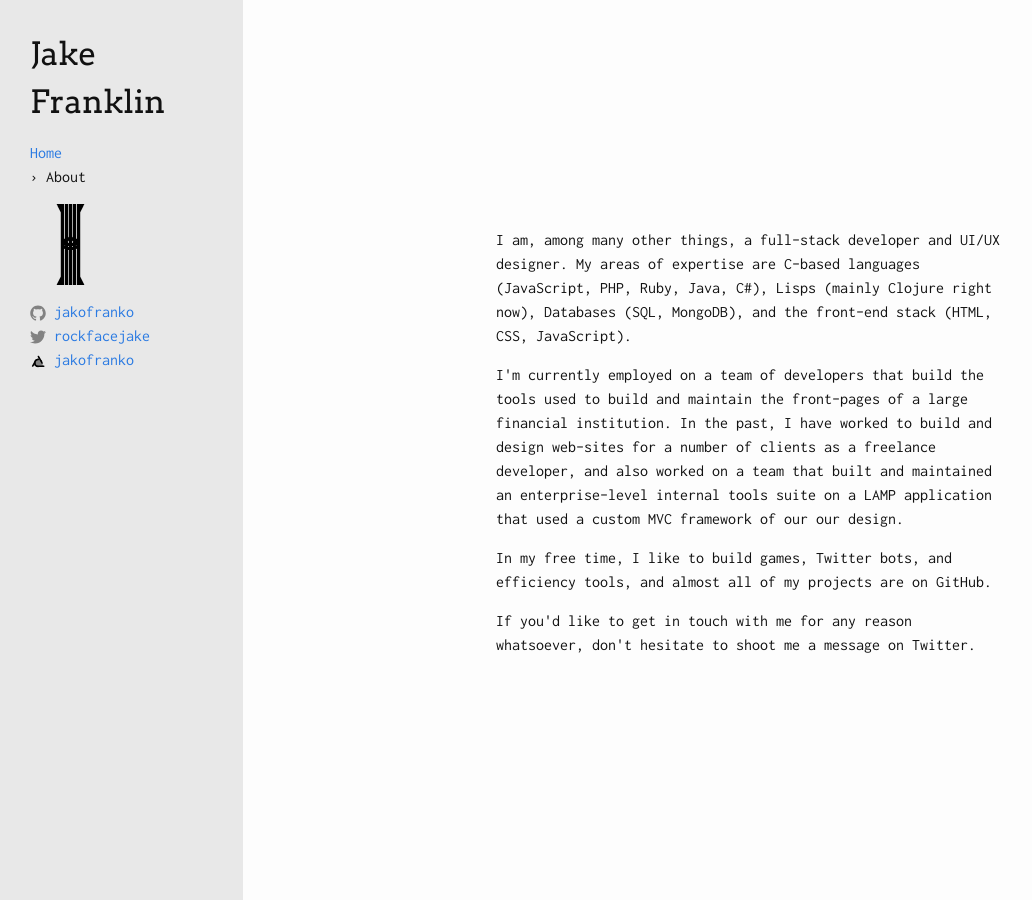
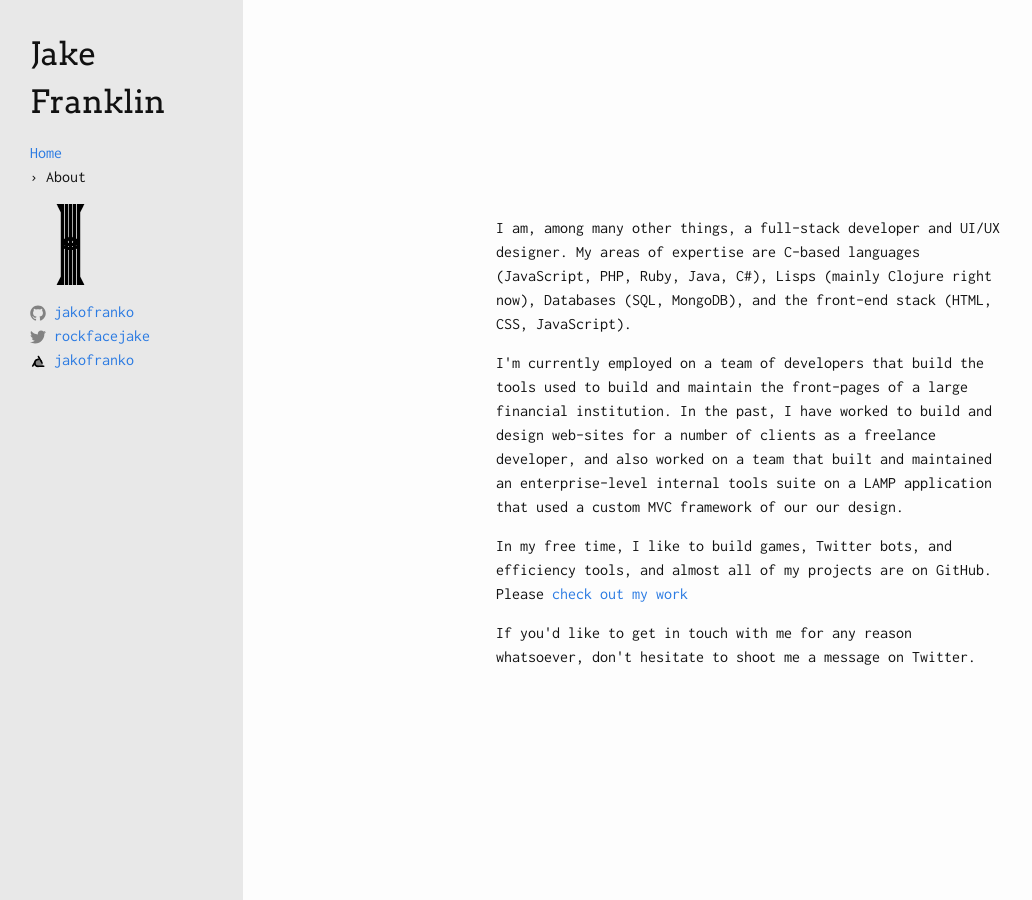
Before and after one commit to jakofranko/jakofranko.github.io, a Jekyll site: the page built from about.html, in a window 1280 px wide. Shown: the whole page, without its empty margins (0-1032 px from the left). Built offline with Jekyll 4.4.1, drawn with Linux system fonts in a browser that asks for light colours.

Commit message:
Updated about me

```diff
--- a/about.html
+++ b/about.html
@@ -10,7 +10,7 @@ permalink: /about/
 
     <p>I'm currently employed on a team of developers that build the tools used to build and maintain the front-pages of a large financial institution. In the past, I have worked to build and design web-sites for a number of clients as a freelance developer, and also worked on a team that built and maintained an enterprise-level internal tools suite on a LAMP application that used a custom MVC framework of our our design.</p>
 
-    <p>In my free time, I like to build games, Twitter bots, and efficiency tools, and almost all of my projects are on GitHub.</p>
+    <p>In my free time, I like to build games, Twitter bots, and efficiency tools, and almost all of my projects are on GitHub. Please <a href="/work">check out my work</a></p>
 
     <p>If you'd like to get in touch with me for any reason whatsoever, don't hesitate to shoot me a message on Twitter.</p>
 </div>
```
